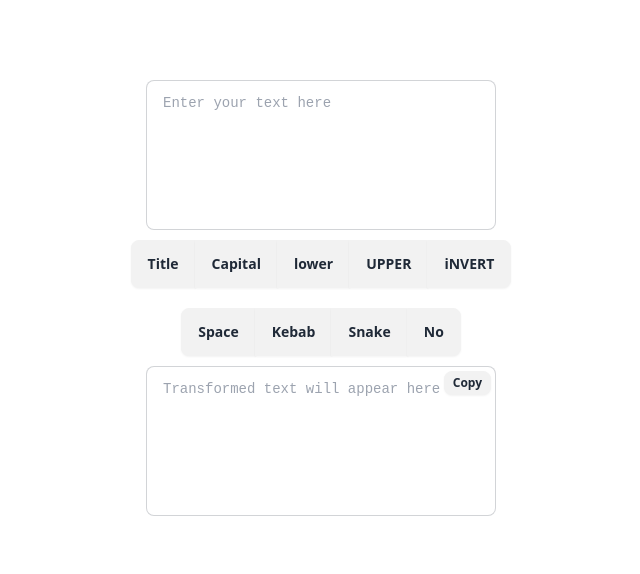
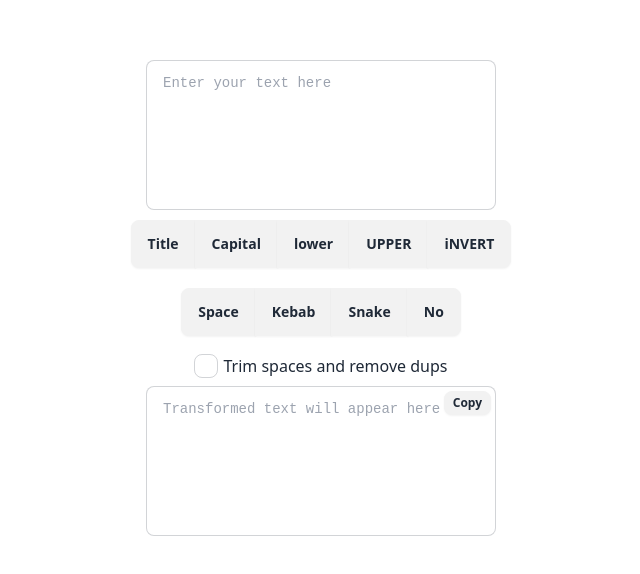
Before and after one commit to antonsizikov/text-transform, a SvelteKit app: page / in a window 1280 px wide. Shown: the part 102-676 px from the top of the page, without its empty margins (319-959 px from the left). Built offline with nearby package versions, Linux system fonts and the light colour scheme.

Commit message:
Add checkbox for cleaning text

```diff
--- a/src/routes/+page.svelte
+++ b/src/routes/+page.svelte
@@ -3,7 +3,8 @@
   let selectedCase = $state('');
   let selectedSpacing = $state('');
   // let selectedNotation = $state('');
-  let outputText = $derived(transformText(inputText, selectedCase, selectedSpacing));
+  let isClean = $state(false);
+  let outputText = $derived(transformText(inputText));
 
   function returnSpasing(selectedSpacing: string): string {
     switch (selectedSpacing) {
@@ -70,7 +71,21 @@
     }
   }
 
-  function transformText(inputText: string, selectedCase: string, selectedSpacing: string): string {
+  function cleanText(inputText: string, cbStrip: boolean): string {
+    return inputText
+      .split('\n')
+      .filter(line => line.trim().replace(/[_\s-]+/g, '').length > 0) // Filter out empty lines
+      .map(line => line
+        .replace(/^[\s_\-]+|[\s_\-]+$/g, '') // Remove leading and trailing spaces and dashes
+        .replace(/[\s_\-]+/g, ' ') // Replace multiple spaces with a single space
+      )
+      .join('\n');
+  }
+
+  function transformText(inputText: string): string {
+    if (isClean) {
+      return transformCase(transformSpasing(cleanText(inputText, isClean), selectedSpacing), selectedCase);
+    }
     return transformCase(transformSpasing(inputText, selectedSpacing), selectedCase);
   }
 
@@ -102,6 +117,9 @@
   .btn-xs {
     margin: 5px;
   }
+  .checkbox {
+    margin-right: 5px;
+  }
 </style>
 
 <div class="container mx-auto flex flex-col items-center gap-4">
@@ -121,6 +139,11 @@
     <input class="join-item btn" type="radio" name="spacing" value="snake" aria-label="Snake" bind:group={selectedSpacing}>
     <input class="join-item btn" type="radio" name="spacing" value="none" aria-label="No" bind:group={selectedSpacing}>
   </div>
+
+  <label class="label">
+    <input type="checkbox" class="checkbox" bind:checked={isClean}/>
+    Trim spaces and remove dups
+  </label>
 
   <!-- <select class="select">
     <option disabled selected>Notation</option>
```
